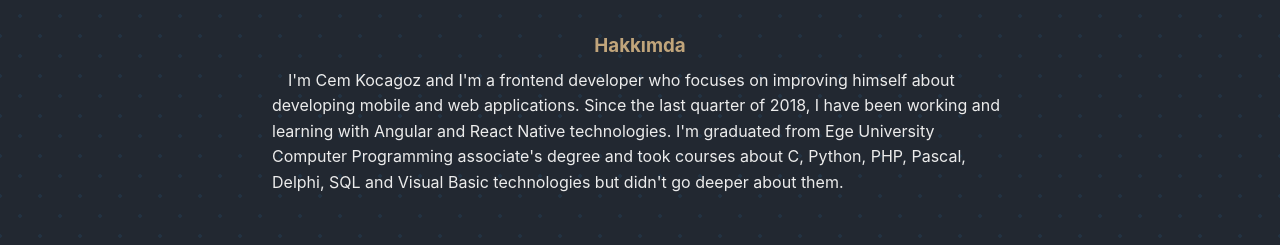
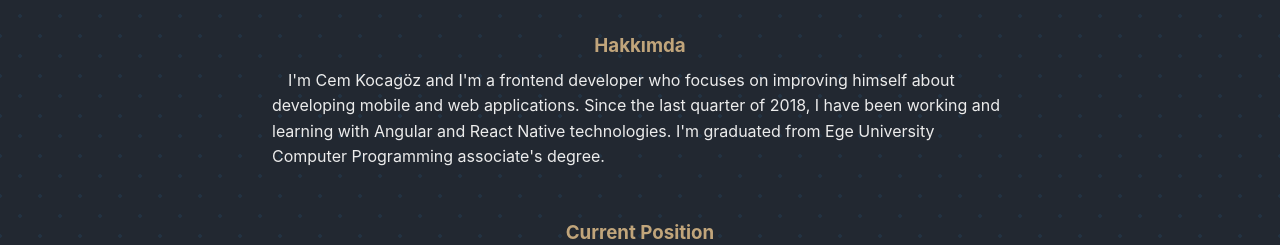
Before and after one commit to kocagozcem/cemkocagoz-blog, a Next.js app: page / in a window 1280 px wide. Shown: the part 164-409 px from the top of the page. Built offline with nearby package versions, Linux system fonts and the light colour scheme; no server answers.

Commit message:
about me text shortened

```diff
--- a/assets/textvars.json
+++ b/assets/textvars.json
@@ -1,4 +1,4 @@
 {
-  "aboutme": "I'm Cem Kocagoz and I'm a frontend developer who focuses on improving himself about developing mobile and web applications. Since the last quarter of 2018, I have been working and learning with Angular and React Native technologies. I'm graduated from Ege University Computer Programming associate's degree and took courses about C,  Python, PHP, Pascal, Delphi, SQL and Visual Basic technologies but didn't go deeper about them.",
+  "aboutme": "I'm Cem Kocagöz and I'm a frontend developer who focuses on improving himself about developing mobile and web applications. Since the last quarter of 2018, I have been working and learning with Angular and React Native technologies. I'm graduated from Ege University Computer Programming associate's degree.",
   "projectUrl": "https://github.com/kocagozcem/cemkocagoz-blog"
 }
--- a/components/layout/layout.js
+++ b/components/layout/layout.js
@@ -33,7 +33,7 @@ function Layout({ children }) {
             __html: `document.getElementsByTagName("html")[0].setAttribute("lang","en")`,
           }}
         />
-        <meta name="description" content={aboutme} />
+        <meta name="description" content={aboutme.slice(0, 319)} />
       </Head>
       <div className={styles.container}>
         <NavigationMenu />
```
